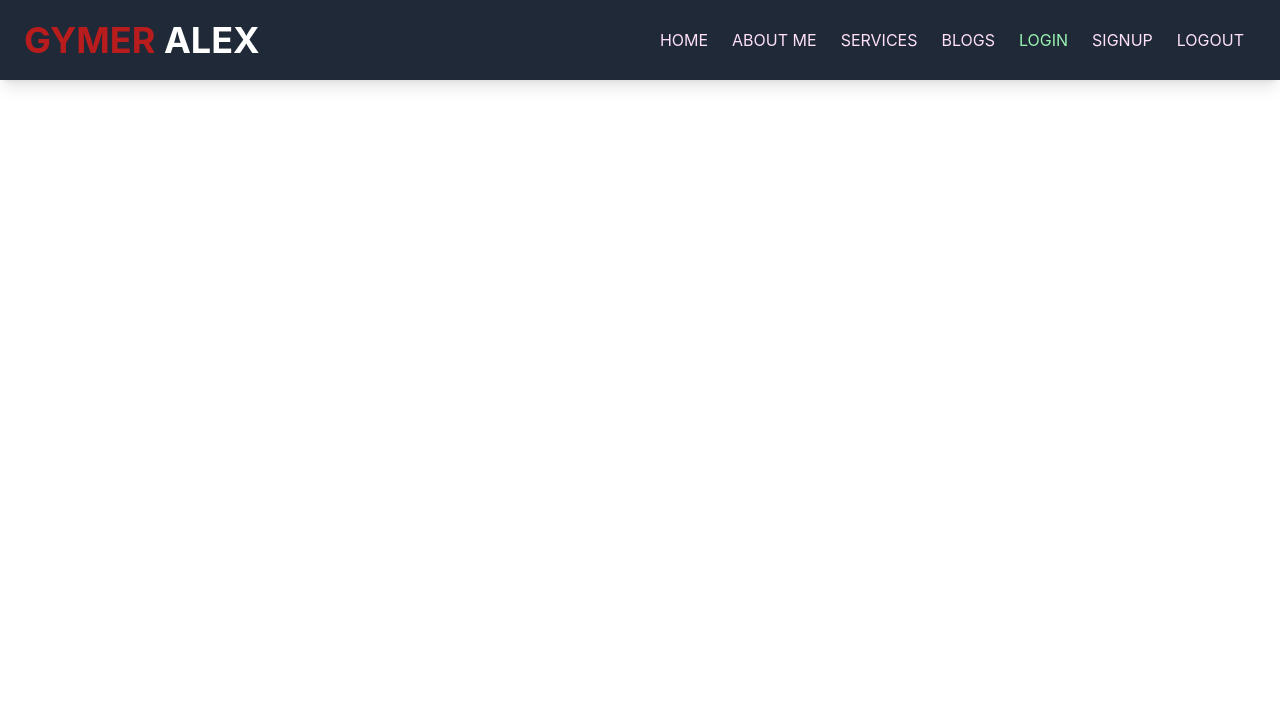
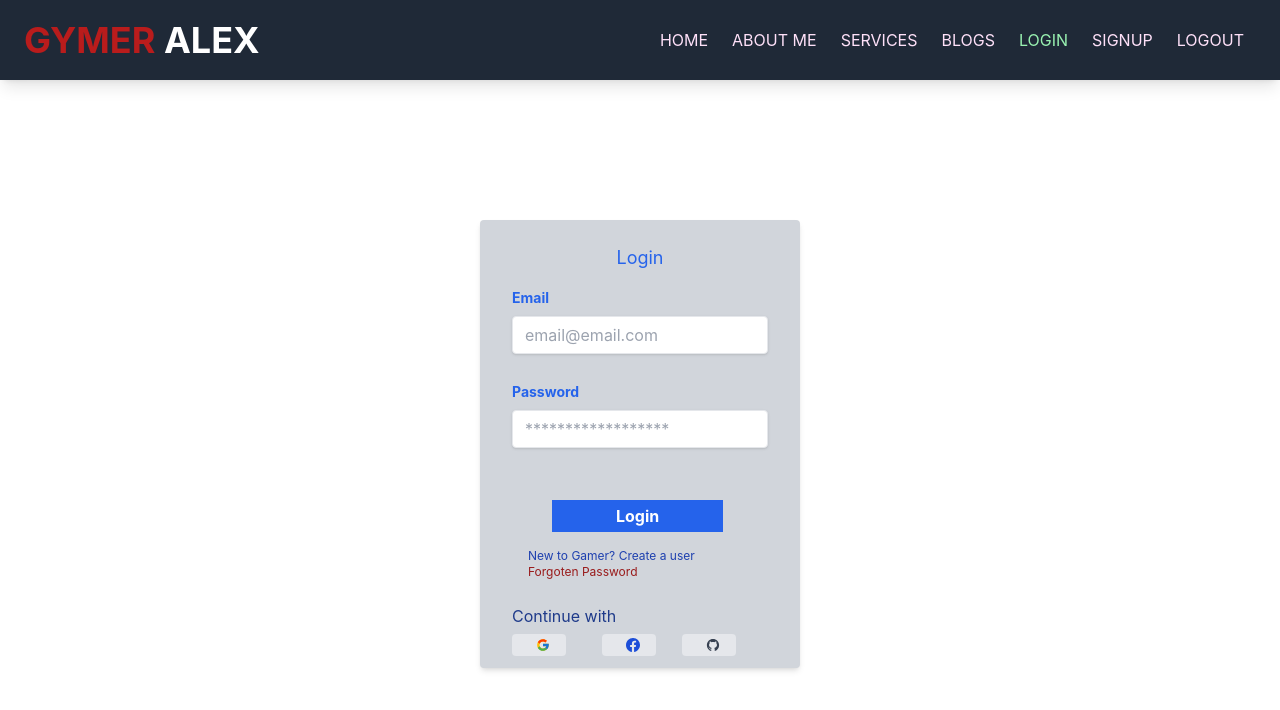
Before and after one commit to anamerasul/gymer-alex-v1, a React (Create React App) app: page /login in a window 1280 px wide. Shown: the top 710 px of the page. Built offline with nearby package versions, Linux system fonts and the light colour scheme.

Commit message:
login component create

```diff
--- a/package.json
+++ b/package.json
@@ -15,6 +15,7 @@
     "react-bootstrap": "^2.2.3",
     "react-carousel-minimal": "^1.4.1",
     "react-dom": "^18.0.0",
+    "react-firebase-hooks": "^5.0.3",
     "react-icons": "^4.3.1",
     "react-router": "^6.3.0",
     "react-router-dom": "^6.3.0",
--- a/src/App.js
+++ b/src/App.js
@@ -1,11 +1,12 @@
 // import logo from './logo.svg';
 import { Route, Routes } from 'react-router';
 import './App.css';
-import DetailsService from './Pages/DetailsService/DetailsService';
+import DetailsService from './Pages/Services/DetailsService/DetailsService';
 import Home from './Pages/Home/Home/Home';
 import Services from './Pages/Services/Services/Services';
 
 import Header from './Pages/Shared/Header/Header';
+import Login from './Pages/Login/Login';
 
 
 function App() {
@@ -23,6 +24,8 @@ function App() {
         <Route path="/services" element={<Services></Services>}> </Route>
 
         <Route path="/services/:id" element={<DetailsService></DetailsService>}></Route>
+
+        <Route path="/login" element={<Login></Login>}></Route>
       </Routes>
 
 
--- a/src/Pages/Home/HomeServices/HomeServices.js
+++ b/src/Pages/Home/HomeServices/HomeServices.js
@@ -1,6 +1,6 @@
 import React from 'react';
 import UseServiceData from '../../../Hooks/UseServiceData';
-import Service from '../../Services/Service.js/Service';
+import Service from '../../Services/Service/Service';
 
 import { motion } from 'framer-motion';
 import { Link } from 'react-router-dom';
--- a/src/Pages/Home/Slider/Slider.js
+++ b/src/Pages/Home/Slider/Slider.js
@@ -5,7 +5,7 @@ import { NavLink } from 'react-router-dom';
 
 const Slider = () => {
     return (
-        <div className="bg-[#2d2f33] text-white">
+        <div className="bg-[#2d2f33] text-white App">
             <section className="container mx-auto text-left px-10 py-6 md:py-40">
                 <div className="flex items-center justify-between flex-col lg:flex-row">
                     <div className="order-2 sm:order-1 ml-16 sm:ml-0">
--- /dev/null
+++ b/src/Pages/Login/Login.js
@@ -0,0 +1,183 @@
+import React, { useState } from 'react';
+import { Link, useLocation, useNavigate } from 'react-router-dom';
+import { FcGoogle } from 'react-icons/fc';
+import { BsFacebook } from 'react-icons/bs';
+import { AiFillGithub } from 'react-icons/ai';
+
+import { useSignInWithEmailAndPassword } from 'react-firebase-hooks/auth';
+
+
+import auth from '../../Firebase/firebase.init';
+
+
+const Login = () => {
+
+    const [email, setEmail] = useState('')
+    const [password, setPassword] = useState('')
+    // const [error, setError] = useState('')
+
+    const [
+        signInWithEmailAndPassword,
+        user,
+        loading,
+        error,
+    ] = useSignInWithEmailAndPassword(auth);
+
+    const navigate = useNavigate()
+    const location = useLocation()
+    const from = location?.state?.form?.pathname || '/'
+
+    if (user) {
+        navigate(from, { replace: true })
+    }
+
+
+    const handleGoogleSignIn = () => {
+
+
+
+    }
+    const handleFacebookSignIn = () => {
+
+
+
+    }
+    const handleGitHubSignIn = () => {
+
+
+
+    }
+
+    const handleEmailBlur = e => {
+
+        setEmail(e.target.value)
+    }
+
+
+    const handlePasswordBlur = e => {
+
+        setPassword(e.target.value)
+    }
+
+
+    const handleLoginSubmit = (e) => {
+
+        e.preventDefault()
+
+        signInWithEmailAndPassword(email, password)
+
+
+
+    }
+    return (
+        <div>
+
+            <div className="flex justify-center">
+                <div className="w-full max-w-xs relative">
+
+
+                    <form onSubmit={handleLoginSubmit} className="bg-gray-300 shadow-md rounded px-8 pt-6 pb-8 mb-4 my-32">
+
+
+                        <h2 className="text-lg text-center text-blue-600 text-[32px]">Login</h2>
+                        <div className="mt-4 mx-auto">
+                        </div>
+
+
+                        <div className="mb-4">
+                            <label className="block text-blue-600 text-sm font-bold mb-2" htmlFor="Email">
+                                Email
+                            </label>
+
+
+                            <input onBlur={handleEmailBlur} className="shadow appearance-none border border-red rounded w-full py-2 px-3 text-grey-darker text-gray-900 mb-3 leading-tight focus:outline-none focus:shadow-outline" id="email" type="email" placeholder="email@email.com" required />
+                        </div>
+
+
+
+                        <div className="mb-4">
+                            <label className="block text-blue-600  text-sm font-bold mb-2" htmlFor="password">
+                                Password
+                            </label>
+                            <input onBlur={handlePasswordBlur} className="shadow appearance-none border border-red rounded w-full py-2 px-3 text-grey-darker text-gray-900 mb-3 leading-tight focus:outline-none focus:shadow-outline" id="password" type="password" placeholder="******************" required />
+
+                            <p className="text-red-900 text-xs italic">{error?.message}</p>
+
+                        </div>
+
+                        <div className="flex items-start mb-6">
+
+                        </div>
+                        <div className="flex items-center justify-between ">
+
+
+                            <input style={{ 'cursor': 'pointer' }} type='submit' className=" ml-10 bg-blue-600 hover:bg-white text-white hover:text-blue-800 font-bold py-1 px-16 rounded-pill focus:outline-none  focus:shadow-outline pointer-events-auto" value='Login' />
+                            <br />
+                        </div>
+
+                        {
+                            loading && <p className="text-blue-800">Loading</p>
+                        }
+
+                        <div className="p-4" >
+
+                            <p className="text-xs text-blue-800">New to Gamer? <Link className="text-xs text-White" to="/signup">
+                                Create a user
+
+                            </Link></p>
+
+                            <p className="text-xs text-red-800"><Link className="text-xs text-White" to="/forgot">
+                                Forgoten Password
+
+                            </Link></p>
+
+                        </div>
+
+
+                        <p className="text-blue-900 py-2">Continue with</p>
+
+
+                    </form>
+
+                    <div>
+
+                        <button onClick={handleGoogleSignIn} className="bg-gray-200 mx-auto flex justify-between items-center text-center absolute bottom-7 left-0 ml-8 text-black font-bold py-1 px-4 rounded focus:outline-none focus:shadow-outline text-[14px]">
+                            <FcGoogle className='ml-2'></FcGoogle>
+                        </button>
+
+                        <button onClick={handleFacebookSignIn} className="bg-gray-200 mx-auto flex justify-between items-center text-center absolute bottom-7 right-20  mr-16   text-black font-bold py-1 px-4 rounded focus:outline-none focus:shadow-outline text-[14px]">
+                            <BsFacebook className='ml-2 text-blue-700'></BsFacebook>
+
+                        </button>
+                        <button onClick={handleGitHubSignIn} className="bg-gray-200 mx-auto flex justify-between items-center text-center absolute bottom-7 right-0 mr-16  text-black font-bold py-1 px-4 rounded focus:outline-none focus:shadow-outline text-[14px]">
+                            <AiFillGithub className='ml-2 text-gray-700'></AiFillGithub>
+
+                        </button>
+
+
+
+                    </div>
+
+
+
+
+                </div>
+
+
+
+
+            </div>
+
+        </div>
+    );
+};
+
+export default Login;
+
+
+
+
+
+
+
+    // console.log(name)
--- a/src/Pages/Services/Services/Services.js
+++ b/src/Pages/Services/Services/Services.js
@@ -1,6 +1,6 @@
 import React from 'react';
 import UseServiceData from '../../../Hooks/UseServiceData';
-import Service from '../Service.js/Service';
+import Service from '../Service/Service';
 
 const Services = () => {
 
--- a/src/Pages/Shared/Header/Header.js
+++ b/src/Pages/Shared/Header/Header.js
@@ -54,7 +54,7 @@ const Header = () => {
                                 </li>
 
                                 <li className="nav-item">
-                                    <CustomLink className="px-3 py-2 flex items-center uppercase" to='/Signup'>Signup</CustomLink>
+                                    <CustomLink className="px-3 py-2 flex items-center uppercase" to='/signup'>Signup</CustomLink>
 
                                 </li>
 
```
Also changed, not shown: src/Pages/Services/DetailsService/DetailsService.js (renamed from src/Pages/DetailsService/DetailsService.js), src/Pages/Services/Service/Service.js (renamed from src/Pages/Services/Service.js/Service.js), 1 other file (tests, documents, lock files or other folders).
